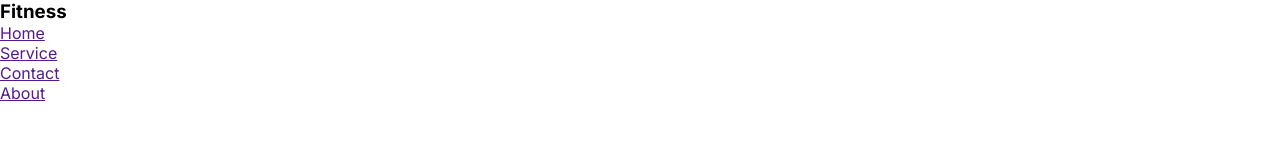
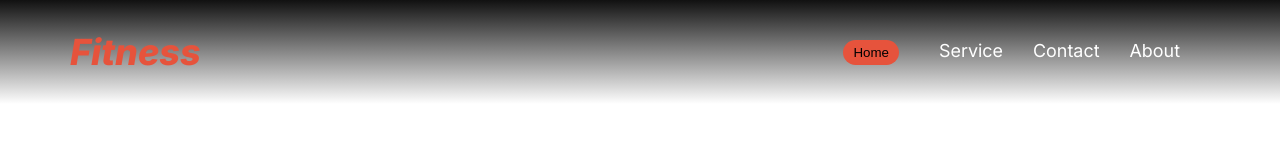
Before and after one commit to protivaghosh/Assignment-versatile-ui, a plain HTML site: page index.html in a window 1280 px wide. Drawn offline with Linux system fonts and the light colour scheme.

Commit message:
make added to navbar section

```diff
--- a/index.html
+++ b/index.html
@@ -8,19 +8,19 @@
 
 </head>
 <body class="inter-font">
-    <header>
+    <header class="bg-color">
       <!-- navbar section -->
-       <nav>
-        <div><h3>Fitness</h3></div>
+       <nav class="navbar">
+        <div><h3 class="brand"><em>Fitness</em></h3></div>
         <div>
-            <ul>
-               <li><a href="">Home</a></li>
-               <li><a href="">Service</a></li>
-               <li><a href="">Contact</a></li>
-               <li><a href="">About</a></li>
-            </ul>
+            <ul class="nav-links">
+                <li class="nav-item"><a href="" class="nav-link"><button class="btn-primary">Home</button></a></li>
+                <li class="nav-item"><a href="" class="nav-link">Service</a></li>
+                <li class="nav-item"><a href="" class="nav-link">Contact</a></li>
+                <li class="nav-item"><a href="" class="nav-link">About</a></li>
+             </ul>
         </div>
-       </nav>
+        </nav>
     </header>
     <main></main>
     <footer></footer>
--- a/styles/style.css
+++ b/styles/style.css
@@ -12,3 +12,42 @@
   padding: 0;
   box-sizing: border-box;
 }
+/* navbar styles */
+.bg-color{
+  background: linear-gradient(180.00deg, rgb(17, 17, 17),rgba(119, 119, 119, 0) 100%);
+}
+.brand{
+  font-weight: 800;
+  font-size: 2.25rem;
+  color: rgb(230, 83, 60);
+
+}
+.navbar{
+  display: flex;
+  justify-content: space-between;
+  align-items: center;
+  max-width: 1200px;
+  margin: 0 auto;
+  padding: 30px;
+}
+.nav-links{
+  display: flex;
+}
+.nav-item{
+  list-style: none;
+  margin-right: 30px;
+}
+.nav-link{
+  text-decoration: none;
+  font-weight: 400;
+  font-size: 1.12rem;
+  color: rgb(255, 255, 255);
+
+}
+.btn-primary{
+  padding: 5px 10px 5px 10px;
+  margin: 0 10px;
+  border-radius: 35px;
+  border: none;
+  background: rgb(230, 83, 60);
+}
```
